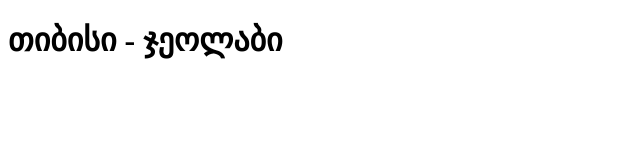
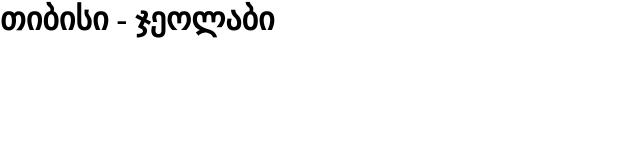
Before and after one commit to geolab-asanidze/leqcia-5, a plain HTML site: page index.html in a window 1280 px wide. Shown: the whole page, without its empty margins (0-640 px from the left). Drawn offline with Linux system fonts and the light colour scheme.

Commit message:
დავამატეთ სტილები

```diff
--- a/index.html
+++ b/index.html
@@ -2,6 +2,7 @@
 <html>
 <head>
 	<title>ლექცია 5</title>
+	<link rel="stylesheet" type="text/css" href="./styles/style.css">
 </head>
 <body>
 	<h1>თიბისი - ჯეოლაბი</h1>
--- /dev/null
+++ b/styles/style.css
@@ -0,0 +1,4 @@
+* {
+	margin: 0;
+	padding: 0;
+}
```
